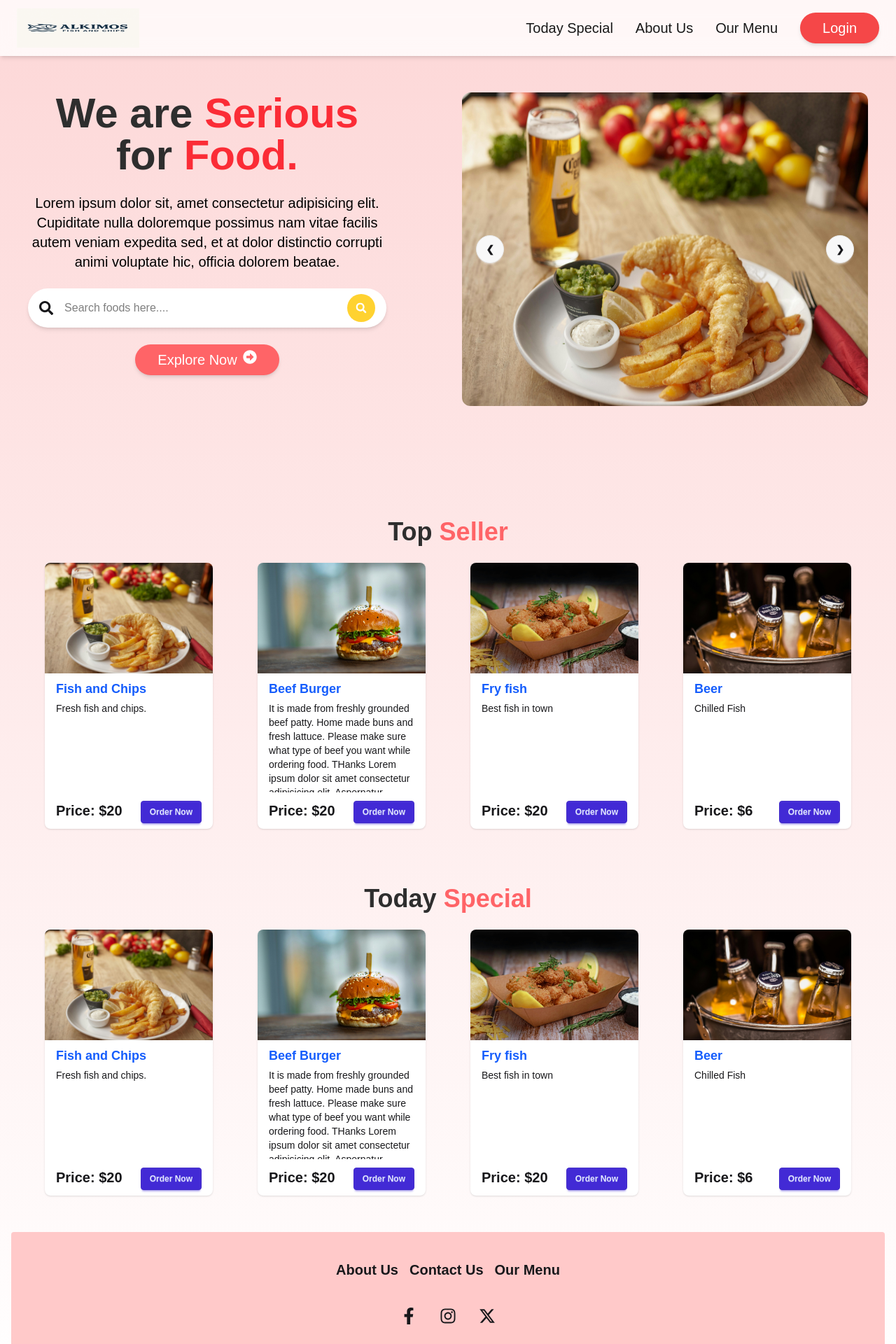
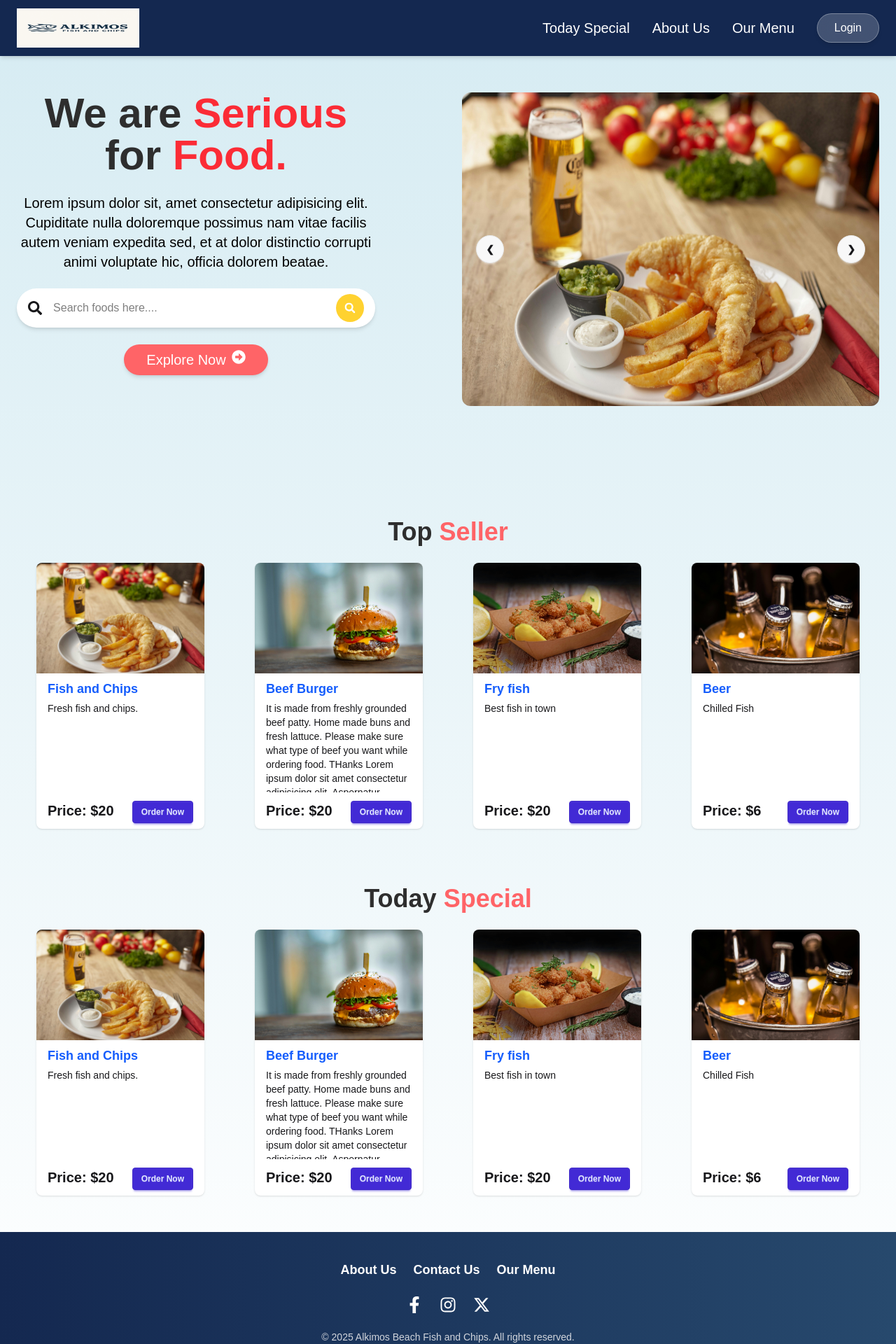
Before and after one commit to budhathokidinesh/Ishikiya-front, a React (Vite) app: page / in a window 1280 px wide. Shown: the top 1920 px of the page at 70% size. Built offline with nearby package versions, Linux system fonts and the light colour scheme; no server answers.

Commit message:
Background is fixed

```diff
--- a/package.json
+++ b/package.json
@@ -26,19 +26,21 @@
     "react-router-dom": "^7.5.2",
     "react-toastify": "^11.0.5",
     "redux-persist": "^6.0.0",
-    "tailwind-merge": "^3.2.0",
-    "tailwindcss": "^4.1.4"
+    "tailwind-merge": "^3.2.0"
   },
   "devDependencies": {
     "@eslint/js": "^9.22.0",
     "@types/react": "^19.0.10",
     "@types/react-dom": "^19.0.4",
     "@vitejs/plugin-react": "^4.3.4",
+    "autoprefixer": "^10.4.21",
     "daisyui": "^5.0.30",
     "eslint": "^9.22.0",
     "eslint-plugin-react-hooks": "^5.2.0",
     "eslint-plugin-react-refresh": "^0.4.19",
     "globals": "^16.0.0",
+    "postcss": "^8.5.3",
+    "tailwindcss": "^4.1.7",
     "tw-animate-css": "^1.2.8",
     "vite": "^6.3.1"
   }
--- a/src/App.css
+++ b/src/App.css
@@ -1,11 +1,39 @@
+/* This is british typical british pub style  */
+/* body {
+  margin: 0;
+  padding: 0;
+  font-family: sans-serif;
+  background: linear-gradient(
+    180deg,
+    rgba(255, 245, 230, 1) 0%,
+    rgba(255, 235, 200, 0.5) 100%
+  );
+  min-height: 100vh;
+} */
+
+/* Professional  */
+/* body {
+  margin: 0;
+  padding: 0;
+  font-family: sans-serif;
+  background: linear-gradient(
+    180deg,
+    rgba(20, 33, 61, 0.9) 0%,
+    rgba(30, 53, 90, 0.7) 100%
+  );
+  color: white;
+  min-height: 100vh;
+} */
+
+/* Light ocean  */
 body {
   margin: 0;
   padding: 0;
   font-family: sans-serif;
   background: linear-gradient(
     180deg,
-    rgba(245, 71, 71, 0.216) 0%,
-    rgba(245, 71, 72, 0) 100%
+    rgba(173, 216, 230, 0.5) 0%,
+    rgba(255, 255, 255, 0.7) 100%
   );
   min-height: 100vh;
 }
--- a/src/index.css
+++ b/src/index.css
@@ -5,7 +5,7 @@
 }
 
 #root {
-  max-width: 1400px;
-  margin: 0 auto;
-  padding: 0 1rem;
+  max-width: 1440px;
+  margin: 0;
+  padding: 0;
 }
--- a/src/shared/Footer.jsx
+++ b/src/shared/Footer.jsx
@@ -2,40 +2,43 @@ import React from "react";
 import { FaFacebookF } from "react-icons/fa";
 import { FaInstagram } from "react-icons/fa";
 import { FaXTwitter } from "react-icons/fa6";
+
 const Footer = () => {
   return (
-    <footer className="footer footer-horizontal bg-red-200 text-base-content rounded p-10 footer-center">
-      <nav className="grid grid-flow-col gap-4 text-xl font-bold ">
-        <a href="" className="hover:text-red-400 ">
+    <footer className="w-screen bg-gradient-to-r from-[#142850] to-[#27496d] text-white py-10">
+      <div className=" px-4 text-center space-y-6 w-full">
+        <nav className="flex flex-wrap justify-center gap-6 text-lg font-semibold">
+          <a href="#" className="hover:text-yellow-400 transition">
             About Us
           </a>
-        <a href="" className="hover:text-red-400 ">
+          <a href="#" className="hover:text-yellow-400 transition">
             Contact Us
           </a>
-        <a href="" className="hover:text-red-400 ">
+          <a href="#" className="hover:text-yellow-400 transition">
             Our Menu
           </a>
         </nav>
-      <nav>
-        <div className="grid grid-flow-col gap-8 text-2xl">
-          <a href="https://www.facebook.com/ALKIMOSBEACHFISHCHIPS">
-            <FaFacebookF className="hover:text-blue-400 " />
+
+        <div className="flex justify-center space-x-6 text-2xl">
+          <a
+            href="https://www.facebook.com/ALKIMOSBEACHFISHCHIPS"
+            className="hover:text-blue-400"
+          >
+            <FaFacebookF />
           </a>
-
-          <a href="">
-            <FaInstagram className="hover:text-blue-400 " />
+          <a href="#" className="hover:text-pink-400">
+            <FaInstagram />
           </a>
-          <a href="">
-            <FaXTwitter className="hover:text-blue-400 " />
+          <a href="#" className="hover:text-blue-300">
+            <FaXTwitter />
           </a>
         </div>
-      </nav>
-      <aside>
-        <p>
-          Copyright © {new Date().getFullYear()} - All right reserved by Alkimos
-          Beach Fish and Chips.
-        </p>
+
+        <aside className="text-sm text-gray-300">
+          © {new Date().getFullYear()} Alkimos Beach Fish and Chips. All rights
+          reserved.
         </aside>
+      </div>
     </footer>
   );
 };
--- a/src/shared/Navbar.jsx
+++ b/src/shared/Navbar.jsx
@@ -51,7 +51,7 @@ const Navbar = () => {
   console.log(user);
   return (
     <>
-      <div className="bg-white/80 shadow-md fixed top-0 left-0 w-full z-40 ease-in duration-300 backdrop-blur-md">
+      <div className="bg-[#142850] text-white shadow-md fixed top-0 left-0 w-full z-40 ease-in duration-300 backdrop-blur-md">
         <div className="py-3 px-10 sm:px-4 md:px-6 lg:px-6 container mx-auto">
           <div className="flex items-center justify-between ">
             <Link to="/">
@@ -63,14 +63,14 @@ const Navbar = () => {
               {user?.role === "user" ? (
                 <Link
                   to="/orders"
-                  className="text-[#191919] text-xl font-medium hover:text-red-500"
+                  className=" text-xl font-medium hover:text-red-500"
                 >
                   Orders
                 </Link>
               ) : (
                 <Link
                   to="/menu"
-                  className="text-[#191919] text-xl font-medium hover:text-red-500"
+                  className=" text-xl font-medium hover:text-red-500"
                 >
                   Today Special
                 </Link>
@@ -79,14 +79,14 @@ const Navbar = () => {
               {user?.role === "admin" ? (
                 <Link
                   to="/admin-order"
-                  className="text-[#191919] text-xl font-medium hover:text-red-500"
+                  className=" text-xl font-medium hover:text-red-500"
                 >
                   Orders
                 </Link>
               ) : (
                 <Link
                   to="/aboutus"
-                  className="text-[#191919] text-xl font-medium hover:text-red-500"
+                  className=" text-xl font-medium hover:text-red-500"
                 >
                   About Us
                 </Link>
@@ -94,7 +94,7 @@ const Navbar = () => {
 
               <Link
                 to="/menu"
-                className="text-[#191919] text-xl font-medium hover:text-red-500"
+                className=" text-xl font-medium hover:text-red-500"
               >
                 Our Menu
               </Link>
@@ -102,7 +102,7 @@ const Navbar = () => {
               {user?.role === "admin" && (
                 <Link
                   to="/addfood"
-                  className="text-[#191919] text-xl font-medium hover:text-red-500"
+                  className=" text-xl font-medium hover:text-red-500"
                 >
                   Add Menu
                 </Link>
@@ -138,7 +138,7 @@ const Navbar = () => {
                   </div>
                   <div
                     tabIndex={0}
-                    className="card card-compact dropdown-content bg-red-100 z-1 mt-3 w-52 shadow"
+                    className="card card-compact dropdown-content bg-[#142850] z-1 mt-3 w-52 shadow"
                   >
                     <div className="card-body">
                       <span className="text-lg font-bold">
@@ -179,7 +179,7 @@ const Navbar = () => {
                   </div>
                   <ul
                     tabIndex={0}
-                    className="menu menu-sm dropdown-content bg-base-100 rounded-box z-1 mt-3 w-52 p-2 shadow"
+                    className="menu menu-sm dropdown-content bg-[#142850] rounded-box z-1 mt-3 w-52 p-2 shadow"
                   >
                     <Link to="/profile">Profile</Link>
 
@@ -190,7 +190,7 @@ const Navbar = () => {
                 </div>
               ) : (
                 <Link to="/login">
-                  <button className="bg-[#F54748] active:scale-90 transition duration-100 transform hover:shadow-xl shadow-md rounded-full px-8 py-2 text-xl font-medium text-white cursor-pointer">
+                  <button className="backdrop-blur-md bg-white/20 border border-white/30 text-white font-medium px-6 py-2 rounded-full shadow-md hover:bg-white/30 hover:shadow-lg transition duration-200 cursor-pointer">
                     Login
                   </button>
                 </Link>
@@ -204,7 +204,7 @@ const Navbar = () => {
               ) : (
                 <GiHamburgerMenu
                   size={25}
-                  className="text-[#191919] cursor-pointer"
+                  className="text-white cursor-pointer"
                 />
               )}
             </div>
```
Also changed, not shown: 2 other files (tests, documents, lock files or other folders). Lines whose indentation alone changed are shown as unchanged.
